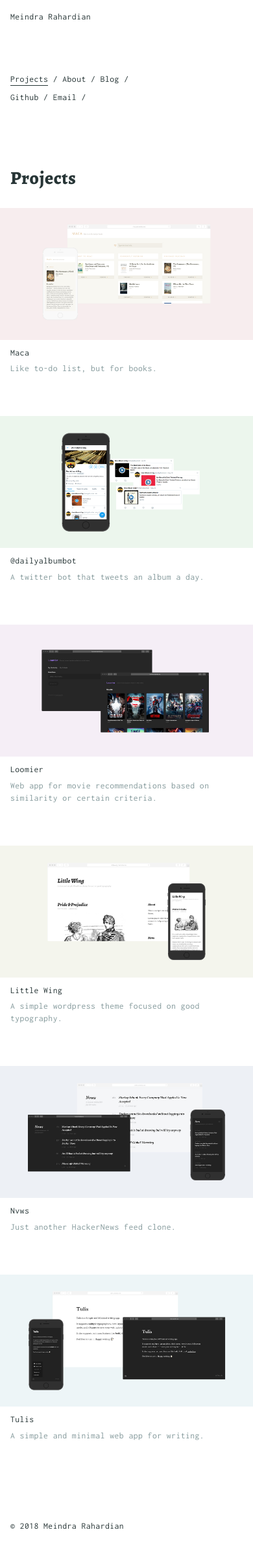
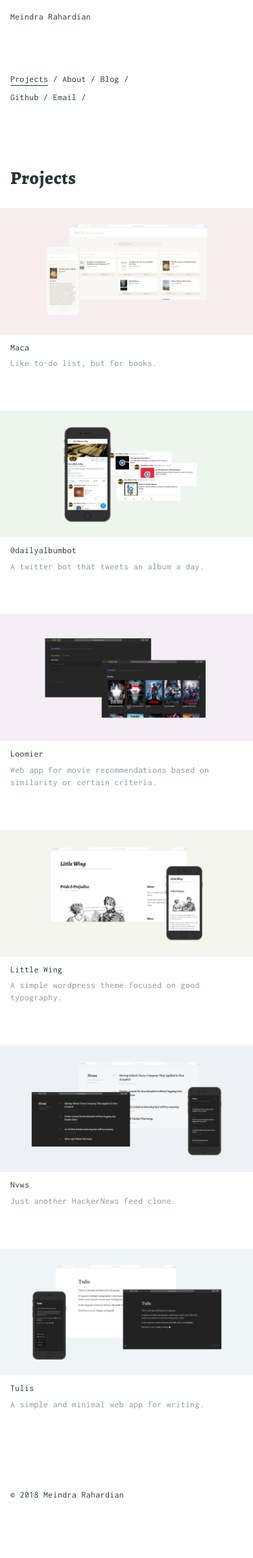
Before and after one commit to meindra/me, a Jekyll site: the page built from index.html, in a window 390 px wide. Shown: the whole page at 65% size. Built offline with Jekyll 4.4.1, drawn with Linux system fonts in a browser that asks for light colours; after the commit the page ends 2349 px from its top, so only the background shows below that.

Commit message:
fixed overflowed thumbnail on small screen

```diff
--- a/_sass/_media-queries.scss
+++ b/_sass/_media-queries.scss
@@ -83,6 +83,11 @@
   .main .page .project.webdev ul li {
     padding-left: 0;
     margin-bottom: 8rem;
+    & > a {
+      margin-left: -2rem;
+      margin-right: -2rem;
+      width: calc(100% + 4rem);
+    }
     p:first-child {
       font-size: 2rem;
       position: relative;
```
